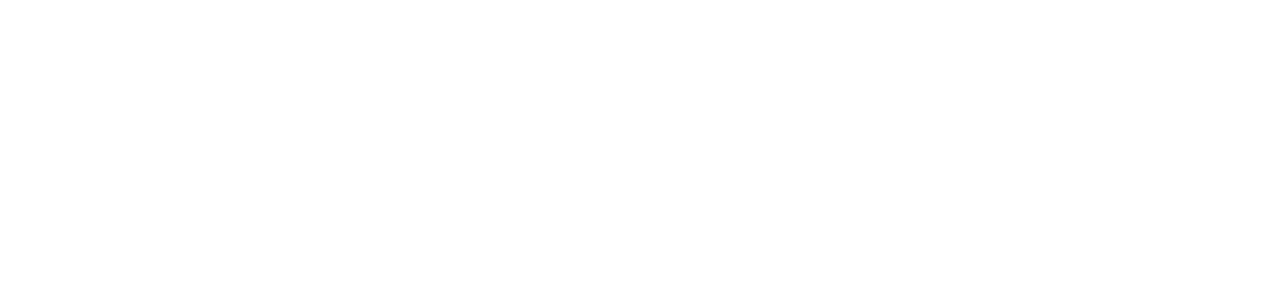
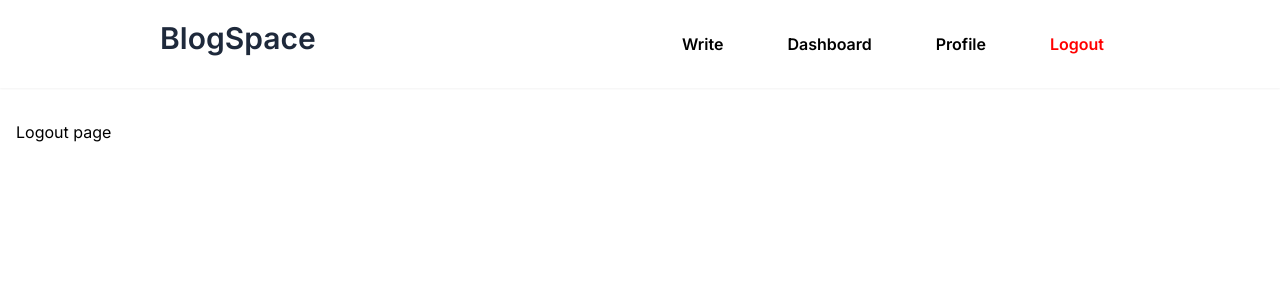
Before and after one commit to PranjalMantri/blog-frontend, a React (Vite) app: page /logout in a window 1280 px wide. Before the commit this address had no page. Shown: the top 300 px of the page. Built offline with nearby package versions, Linux system fonts and the light colour scheme.

Commit message:
feat: add naviagtion to header

```diff
--- a/src/App.jsx
+++ b/src/App.jsx
@@ -8,6 +8,7 @@ import {
   LoginPage,
   SignupPage,
   LandingPage,
+  LogoutPage,
 } from "./pages";
 
 function App() {
@@ -41,6 +42,7 @@ function App() {
           <Route path="dashboard" element={<DashboardPage />}></Route>
           <Route path="login" element={<LoginPage />}></Route>
           <Route path="signup" element={<SignupPage />}></Route>
+          <Route path="logout" element={<LogoutPage />}></Route>
         </Route>
       </Routes>
     </Router>
--- a/src/components/Header.jsx
+++ b/src/components/Header.jsx
@@ -1,18 +1,20 @@
 import Button from "./Button";
+import { Link, useNavigate } from "react-router-dom";
 
 function Header({
-  isLoggedIn = false,
+  isLoggedIn = true,
   onLogout,
   onSignIn,
   onWrite,
   onDashboard,
   onProfile,
 }) {
+  const navigate = useNavigate();
   return (
     <div>
       <div className="w-full h-auto px-40 py-5 shadow-sm flex justify-between">
-        <div className="text-3xl font-semibold text-slate-800 font-inter">
-          BlogSpace
+        <div className="text-3xl font-semibold text-slate-800 font-inter cursor-pointer">
+          <Link to="/">BlogSpace</Link>
         </div>
         <div className="flex gap-8 items-center">
           {isLoggedIn ? (
@@ -21,25 +23,25 @@ function Header({
                 text="Write"
                 color="transparent"
                 textColor="black"
-                onClick={onWrite}
+                onClick={() => navigate("/write")}
               />
               <Button
                 text="Dashboard"
                 color="transparent"
                 textColor="black"
-                onClick={onDashboard}
+                onClick={() => navigate("/dashboard")}
               />
               <Button
                 text="Profile"
                 color="transparent"
                 textColor="black"
-                onClick={onProfile}
+                onClick={() => navigate("/profile")}
               />
               <Button
                 text="Logout"
                 color="transparent"
                 textColor="red"
-                onClick={onLogout}
+                onClick={() => navigate("/logout")}
               />
             </>
           ) : (
@@ -48,19 +50,19 @@ function Header({
                 text="Write"
                 color="transparent"
                 textColor="black"
-                onClick={onWrite}
+                onClick={() => navigate("/write")}
               />
               <Button
                 text="SignIn"
                 color="transparent"
                 textColor="green"
-                onClick={onSignIn}
+                onClick={() => navigate("/login")}
               />
               <Button
                 color={"#15803d"}
                 textColor={"white"}
                 text={"Get Started"}
-                onClick={() => alert("Sign Up")}
+                onClick={() => navigate("/signup")}
               />
             </>
           )}
--- /dev/null
+++ b/src/pages/LogoutPage.jsx
@@ -0,0 +1,5 @@
+function LogoutPage() {
+  return <div>Logout page</div>;
+}
+
+export default LogoutPage;
--- a/src/pages/index.js
+++ b/src/pages/index.js
@@ -5,6 +5,7 @@ import LandingPage from "./LandingPage";
 import LoginPage from "./LoginPage";
 import ProfilePage from "./ProfilePage";
 import SignupPage from "./SignupPage";
+import LogoutPage from "./LogoutPage";
 
 export {
   CreateBlogPage,
@@ -14,4 +15,5 @@ export {
   LoginPage,
   ProfilePage,
   SignupPage,
+  LogoutPage,
 };
```
